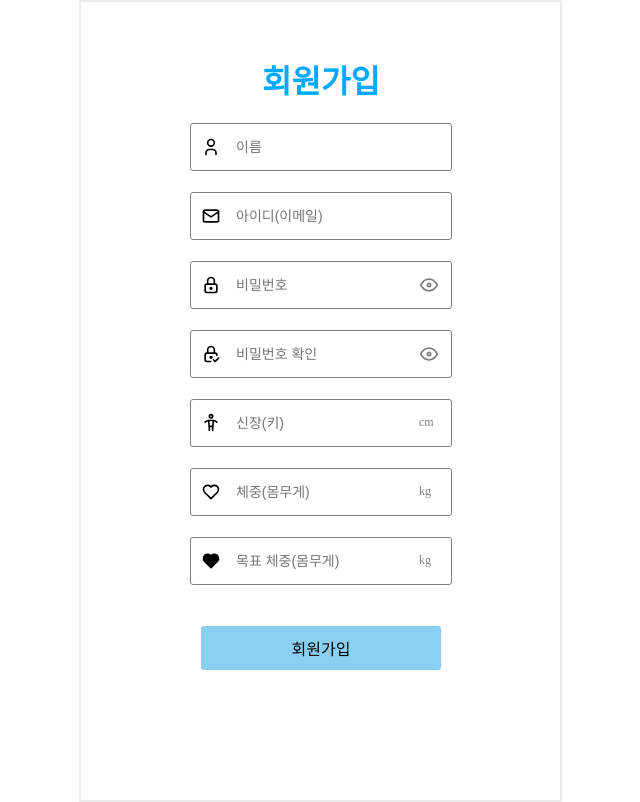
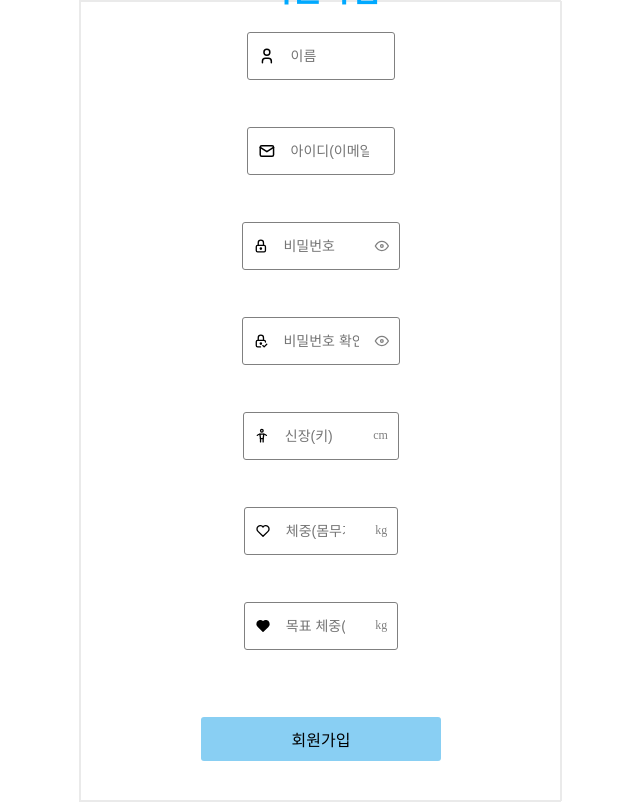
Before and after one commit to elice-cookcook/eatnfit, a React (Vite) app in the folder eatnfit-FE/: page /signUp in a window 1280 px wide. Shown: the whole page, without its empty margins (320-960 px from the left). Built offline with nearby package versions, Linux system fonts and the light colour scheme; the HTML template or start-up script is replaced by a standard one.

Commit message:
Chore : add message at AuthInput component

```diff
--- a/eatnfit-FE/src/components/AuthInput/AuthInput.tsx
+++ b/eatnfit-FE/src/components/AuthInput/AuthInput.tsx
@@ -1,5 +1,5 @@
 import { useState } from "react";
-import { Input, InputWrapper } from "./styles";
+import { FeildWrapper, Input, InputWrapper, Message } from "./styles";
 import { TbEye } from "react-icons/tb";
 
 type AuthInputType = {
@@ -11,6 +11,7 @@ type AuthInputType = {
   onChange: React.Dispatch<React.SetStateAction<any>>; //setState의 타입
   unit?: null | string;
   isPassword?: boolean;
+  message?: string | null;
 };
 
 const AuthInput = ({
@@ -22,10 +23,12 @@ const AuthInput = ({
   onChange,
   unit,
   isPassword,
+  message,
 }: AuthInputType) => {
   const [toggleShowPassword, setToggleShowPassword] = useState(false);
 
   return (
+    <FeildWrapper>
       <InputWrapper status={status}>
         {icon}
         <Input
@@ -43,6 +46,8 @@ const AuthInput = ({
           />
         )}
       </InputWrapper>
+      <Message>{message}</Message>
+    </FeildWrapper>
   );
 };
 
--- a/eatnfit-FE/src/components/AuthInput/styles.ts
+++ b/eatnfit-FE/src/components/AuthInput/styles.ts
@@ -1,7 +1,7 @@
 import styled from "styled-components";
 import { InputStatus } from "../../utils";
 
-export const InputWrapper = styled.div<{ status?: string }>`
+const InputWrapper = styled.div<{ status?: string }>`
   display: flex;
   align-items: center;
   padding: 10px;
@@ -15,13 +15,13 @@ export const InputWrapper = styled.div<{ status?: string }>`
         ? "2px green"
         : "1px gray"};
   border-radius: 3px;
-  span {
+  & > span {
     font-size: 12px;
     color: gray;
   }
 `;
 
-export const Input = styled.input`
+const Input = styled.input`
   border: none;
   width: 70%;
   font-size: 14px;
@@ -32,3 +32,20 @@ export const Input = styled.input`
     outline: none;
   }
 `;
+
+const FeildWrapper = styled.div`
+  display: flex;
+  flex-direction: column;
+  align-items: center;
+  margin-bottom: 5px;
+`;
+
+const Message = styled.p`
+  font-weight: bold;
+  font-size: 12px;
+  color: tomato;
+  height: 15px;
+  margin: 3px 0;
+`;
+
+export { InputWrapper, Input, FeildWrapper, Message };
```
Lines whose indentation alone changed are shown as unchanged.
